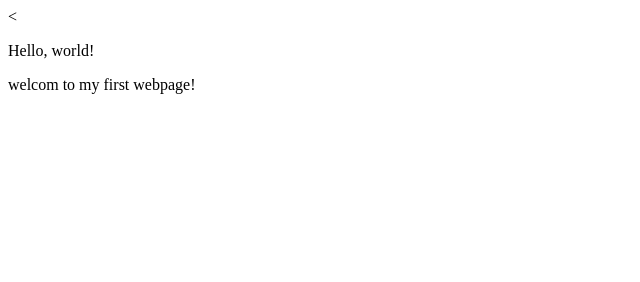
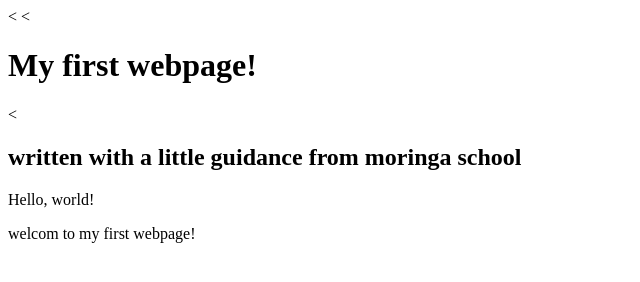
Before and after one commit to Robinkariuki/favourite-things, a plain HTML site: page my-first-wepage.html in a window 1280 px wide. Shown: the whole page, without its empty margins (0-640 px from the left). Drawn offline with Linux system fonts and the light colour scheme.

Commit message:
add header block elements

```diff
--- a/my-first-wepage.html
+++ b/my-first-wepage.html
@@ -5,6 +5,9 @@
     <title>My first wepage!</title>
   </head>
   <body>
+    <<h1>My first webpage!</h1>
+    <<h2>written with a little guidance from moringa school</h2>
+
 <p>Hello, world!</P>
 <p>welcom to my first webpage!</p>
   </body>
```
